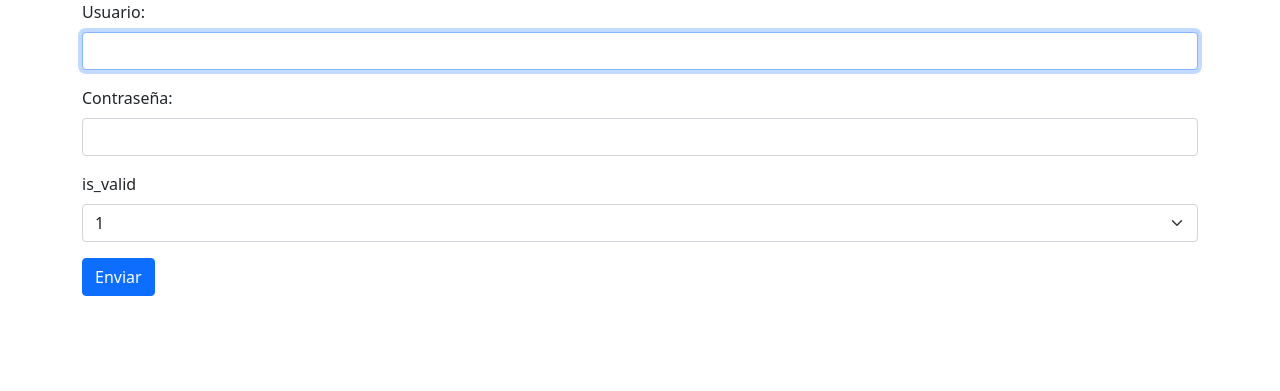
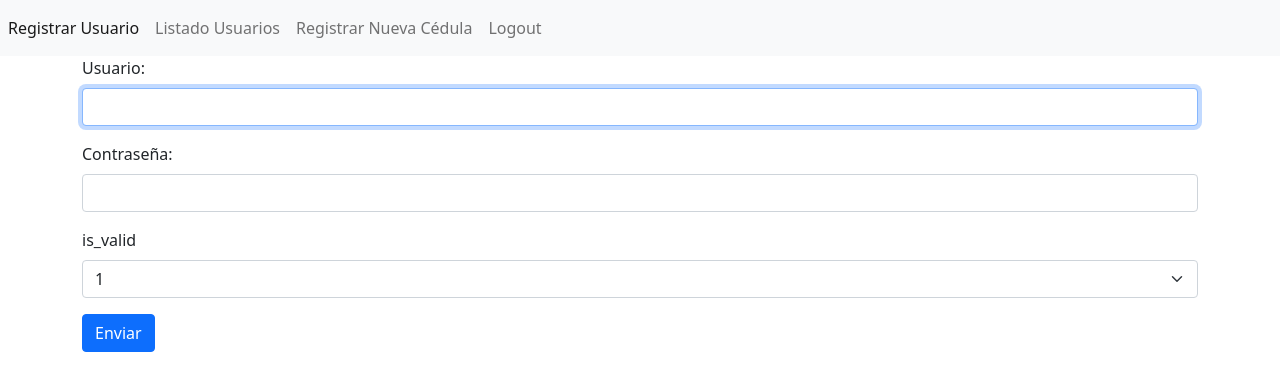
Before and after one commit to k3nsh1n-h1mur4/cedulas2024, a Flask app: page /newUser in a window 1280 px wide. Shown: the top 391 px of the page. Run offline with Flask 3, Linux system fonts and the light colour scheme; parts of the project's set-up code (start-up, migrations or seed data) failed here and were passed over; some libraries are stand-ins or nearby versions.

```diff
--- a/app.py
+++ b/app.py
@@ -1,4 +1,5 @@
-from flask import Flask, request, render_template, redirect, jsonify, url_for, flash, Blueprint
+from flask import Flask, request, render_template, redirect, jsonify, url_for, flash, Blueprint, session
+from flask_wtf import CSRFProtect
 
 from werkzeug.security import generate_password_hash, check_password_hash
 
@@ -19,6 +20,9 @@ app.config['SECRET_KEY'] = config['SECRET_KEY']
 app.config['BOOTSTRAP_BOOTSWATCH_THEME'] = 'morph'
 app.register_blueprint(cedulas)
 bootstrap = Bootstrap5(app)
+csrf = CSRFProtect(app)
+
+print(app)
 
 
 @app.route('/')
@@ -31,7 +35,7 @@ def newUser():
     if request.method == 'POST':
         data = request.form
         username = data['username']
-        password = generate_password_hash(data['password'], method=config['METHOD'], salt_length=int(config['SALT']))
+        password = generate_password_hash(data['password'], method=config['METHOD'], salt_length=16)
         c = PyConnection()
         #c.Cnx()
         c.insertUser(username, password, data['is_admin'])
@@ -67,7 +71,9 @@ def login():
                 #return jsonify({'message': 'Usuario no existe'})
             else:
                 if row['username'] and check_password_hash(row['password'], data['password']):
+                    session['username'] = row['username']
                     flash('Credenciales Correctas')
+                    #return redirect('cedulas.newCedula')
                     #flash('Credenciales Correctas')
                     #return jsonify({'message': 'Credenciales correctas'})
                 else:
@@ -76,4 +82,10 @@ def login():
     return render_template('login.html', form=form, title=title)
 
 
+@app.route('/logout', methods=['GET', 'POST'])
+def logout():
+    session.pop('username', None)
+    return redirect(url_for('login'))
+
+
 app.run(debug=True)
--- a/cedulasTemplate/registro.html
+++ b/cedulasTemplate/registro.html
@@ -7,6 +7,7 @@
 
 {% block content %}
     <form action="" method="post">
+	<input type="hidden" name="csrf_token" value="{{ csrf_token() }}">
     <div class="container">
         <div class="row">
             <div class="col-md">
--- a/templates/base.html
+++ b/templates/base.html
@@ -1,3 +1,4 @@
+{% from 'bootstrap5/nav.html' import render_nav_item %}
 <!DOCTYPE html>
 <html lang="en">
 <head>
@@ -10,6 +11,14 @@
     <title>{% block title %} {{ title }} {% endblock %}</title>
 </head>
 <body>
+    <nav class="navbar navbar-expand-lg navbar-light bg-light">
+	<div class="navbar-nav mr-auto">
+	    {{ render_nav_item('newUser', 'Registrar Usuario') }}
+	    {{ render_nav_item('list', 'Listado Usuarios') }}
+	    {{ render_nav_item('cedulas.newCedula', 'Registrar Nueva Cédula') }}
+	    {{ render_nav_item('logout', 'Logout') }}
+	</div>
+    </nav>
     {% with messages = get_flashed_messages() %}
     {% if messages %}
       <ul class=flashes>
--- a/templates/index.html
+++ b/templates/index.html
@@ -10,6 +10,7 @@
         <div class="row">
             <div class="col">
                 <form action="" method="post">
+		    <input type="hidden" name="csrf_token" value="{{ csrf_token() }}">
                     <!-- <div class="form-group">
                         <label for=""></label>
                         <input type="text" name="username" class="form-control" autofocus>
--- a/templates/login.html
+++ b/templates/login.html
@@ -12,6 +12,7 @@
             <div class="col">
 
                 <form action="" method="POST" id="loginForm">
+		    <input type="hidden" name="csrf_token" value="{{ csrf_token() }}">
                     {{ render_field(form.username, autofocus="True") }}
                     {{ render_field(form.password) }}
 
```
Also changed, not shown: Connections.py (+12 -1 lines), cedula.py (+7 -4 lines).
